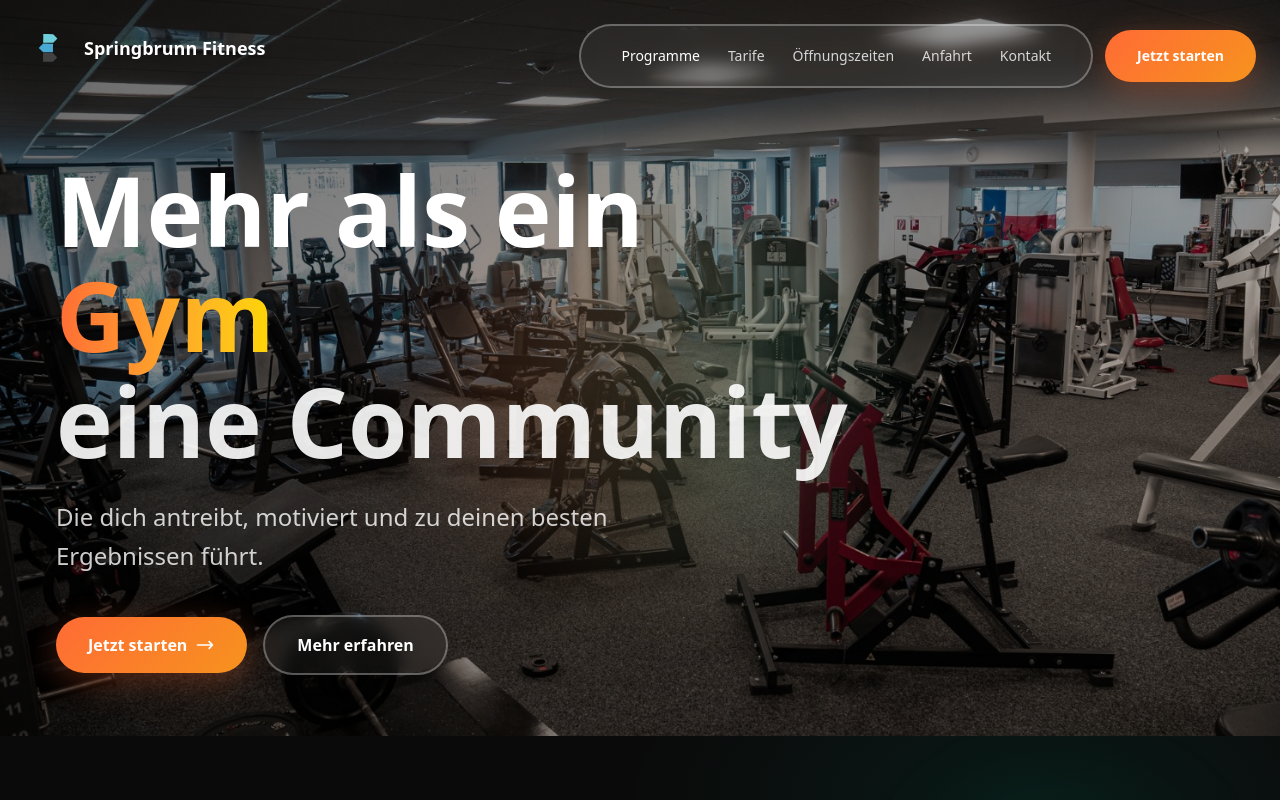
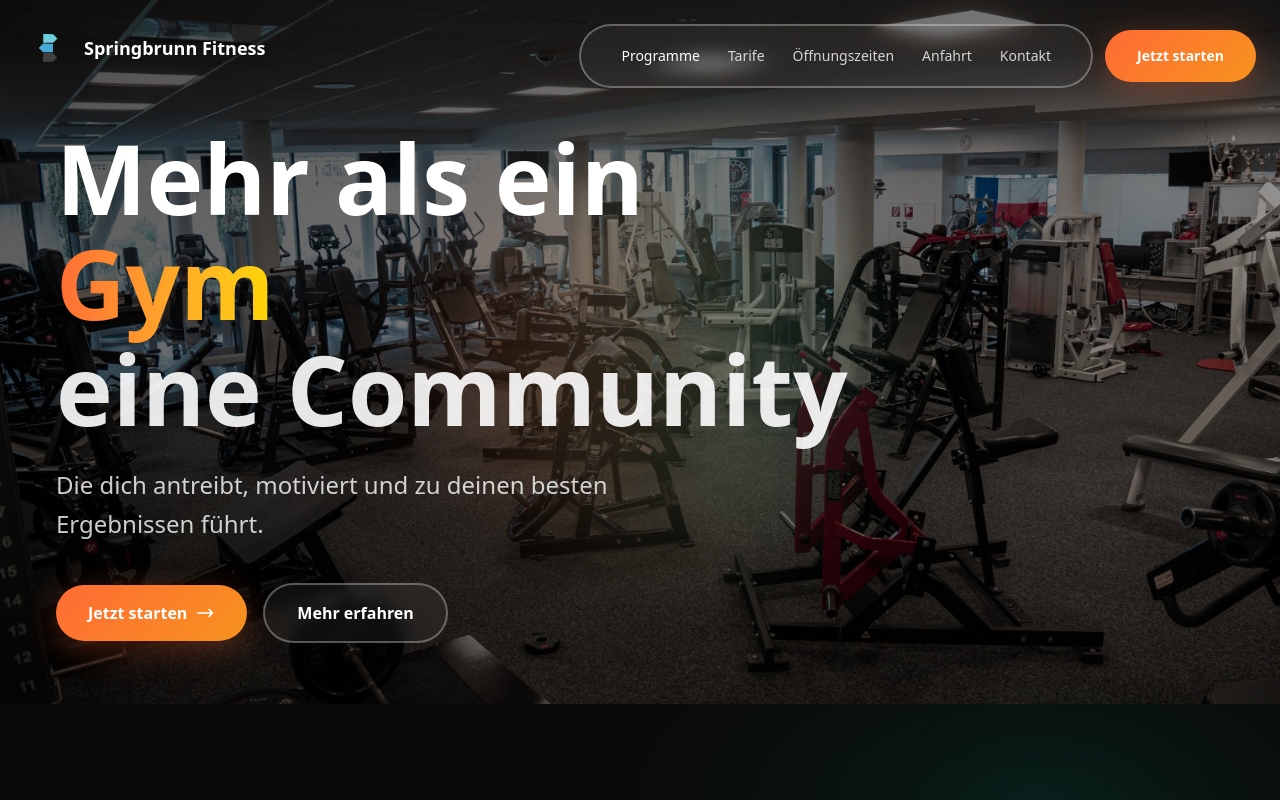
Before and after one commit to diegoistisch/springbrunn, a Next.js app: page / in a window 1280 px wide. Built offline with nearby package versions, Linux system fonts and the light colour scheme.

Commit message:
Aktualisiere die Hero-Komponente, indem der obere Abstand von 24 auf 16 verringert und die Farbverläufe für den Hintergrund angepasst werden, um eine verbesserte visuelle Darstellung zu erzielen.

```diff
--- a/src/components/Hero.tsx
+++ b/src/components/Hero.tsx
@@ -2,7 +2,7 @@ import Image from "next/image";
 
 export default function Hero() {
   return (
-    <section className="relative pt-24 overflow-hidden">
+    <section className="relative pt-16 overflow-hidden">
       <div className="absolute inset-0 -z-10">
         <Image
           src="/images/hero.jpg"
@@ -11,8 +11,8 @@ export default function Hero() {
           priority
           className="object-cover scale-105"
         />
-        <div className="absolute inset-0 bg-gradient-to-br from-black/60 via-black/40 to-transparent" />
-        <div className="absolute inset-0 bg-gradient-to-t from-black/30 via-transparent to-transparent" />
+        <div className="absolute inset-0 bg-gradient-to-br from-black/70 via-black/50 to-black/20" />
+        <div className="absolute inset-0 bg-gradient-to-t from-black/40 via-transparent to-transparent" />
       </div>
 
       <div className="absolute top-1/2 left-1/2 -translate-x-1/2 -translate-y-1/2 w-96 h-96 bg-gradient-to-r from-[var(--primary)]/20 to-[var(--accent)]/20 rounded-full blur-3xl -z-10" />
```
